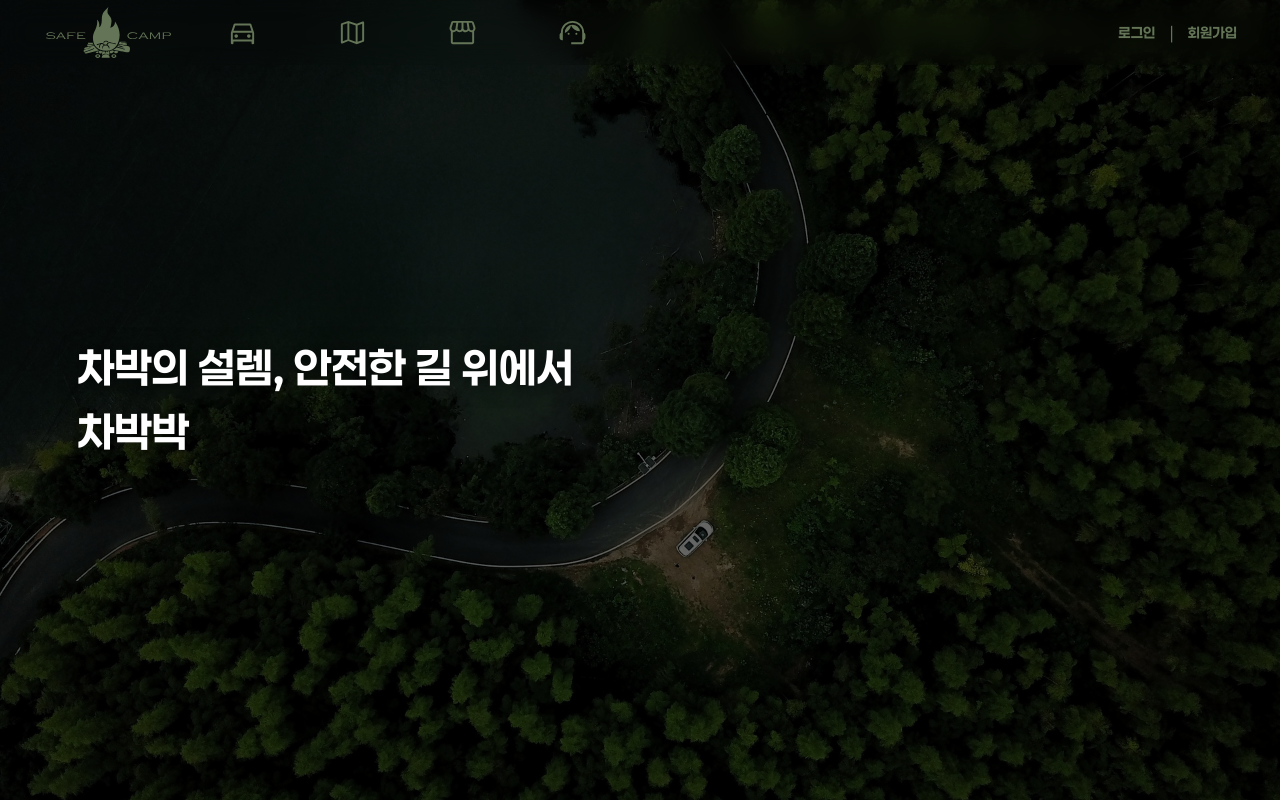
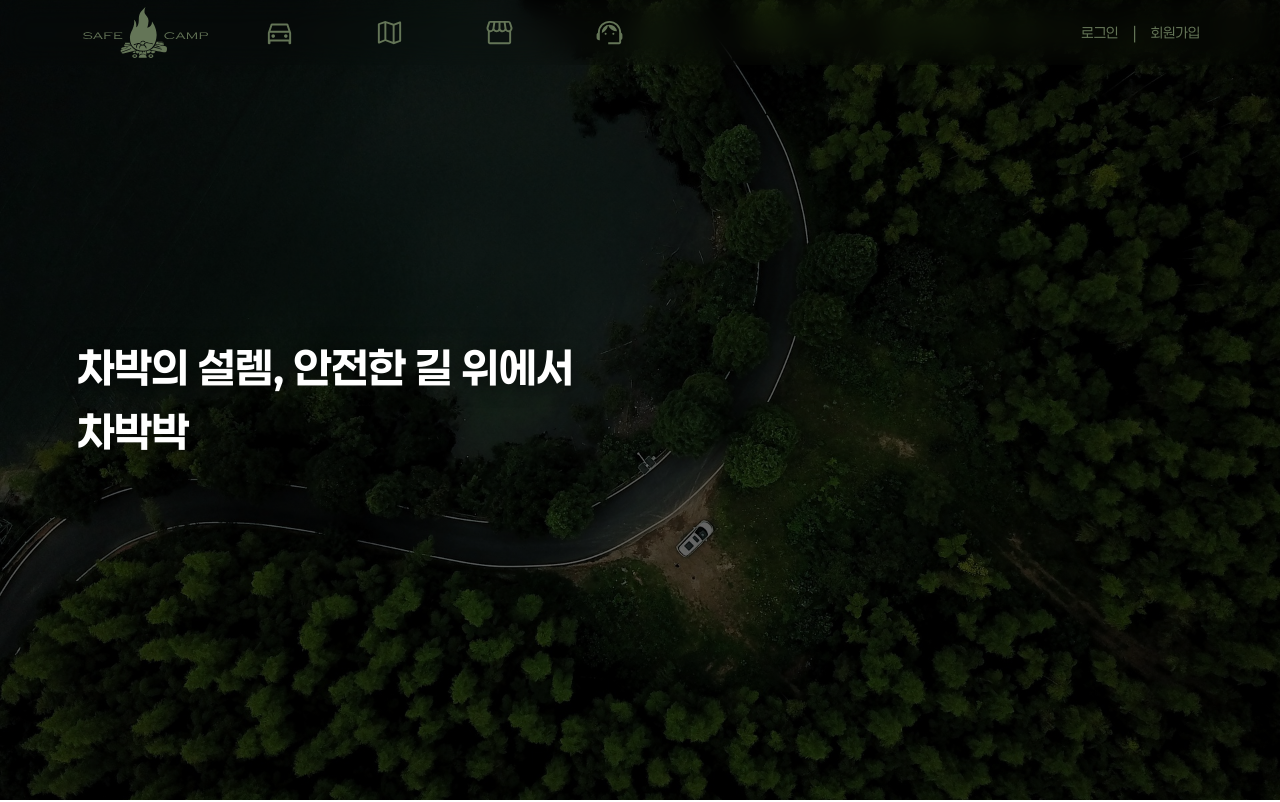
Before and after one commit to eunhyeon1020/Car-BakBak, a Vue app in the folder frontend/: page /main in a window 1280 px wide. Shown: the top 802 px of the page. Built offline with nearby package versions, Linux system fonts and the light colour scheme.

Commit message:
header 로그인, 회원가입 라우터 추가 및 css 폰트 굵기 조절

```diff
--- a/frontend/src/assets/css/header.css
+++ b/frontend/src/assets/css/header.css
@@ -1,22 +1,3 @@
-/* div#header {
-  width: 100%;
-  height: 50px;
-  background-color: #FFF;
-  border-bottom: 2px solid #000;
-  position: fixed;
-  top: 0;
-  z-index: 1000;
-} */
-
-
-ol,
-ul {
-  list-style: none;
-  margin: 0;
-  padding: 0;
-  box-sizing: border-box;
-}
-
 /* header 헤더 */
 #header {
   width: 100%;
@@ -24,7 +5,7 @@ ul {
   background-color: #ffffff00;
   backdrop-filter: blur(15px);
   box-sizing: border-box;
-  padding: 0 43px;
+  padding: 0 5rem;
   position: fixed;
   /* top: 0;  */
   z-index: 100;
@@ -101,7 +82,7 @@ ul {
 }
 
 .top-menu>ul>li span {
-  font-weight: 600;
+  font-weight: 500;
 }
 
 .top-menu li>i.ico:hover {
@@ -151,7 +132,7 @@ ul {
 .gnb .header-right p {
   text-align: center;
   font-size: 14px;
-  font-weight: bold;
+  font-weight: 400;
   cursor: pointer;
   color: #647557;
   white-space: nowrap;
--- a/frontend/src/components/Header.vue
+++ b/frontend/src/components/Header.vue
@@ -1,6 +1,6 @@
 <template>
   <div id="header">
-    <div class="gnb">
+    <div class="gnb" :class="isMobile">
       <div class="header-left">
         <div class="gnb-logo" @click="goHome"></div>
         <div class="top-menu">
@@ -33,13 +33,19 @@
         </div>
       </div>
       <div class="header-right">
-        <router-link class="login" :to="'Login'"><p>로그인</p></router-link>
+        <router-link class="login user" :to="'login'">
+          <p>로그인</p>
+        </router-link>
         <div>|</div>
-        <div class="sign-up"><router-link :to="'sign'"><p>회원가입</p></router-link></div>
-        <div class="user" style="display: none"><p>김은현 님</p></div>
-        <div style="display: none">|</div>
-        <div class="my-page" style="display: none"><p>마이페이지</p></div>
+        <div class="sign-up">
+          <router-link :to="'sign'">
+            <p>회원가입</p>
+          </router-link>
+        </div>
       </div>
+      <!-- <div class="user" style="display: none"><p>김은현 님</p></div>
+      <div style="display: none">|</div>
+      <div class="my-page" style="display: none"><p>마이페이지</p></div> -->
     </div>
   </div>
 </template>
@@ -48,11 +54,11 @@
 
 export default {
   data:() => ({
+    isLogin: false,
     currentPath: '',
+    isMobile: 'mobile',
   }),
-  mounted() {
 
-  },
   methods: {
     goHome() {
       if (this.$route.path !== '/main') {
```
